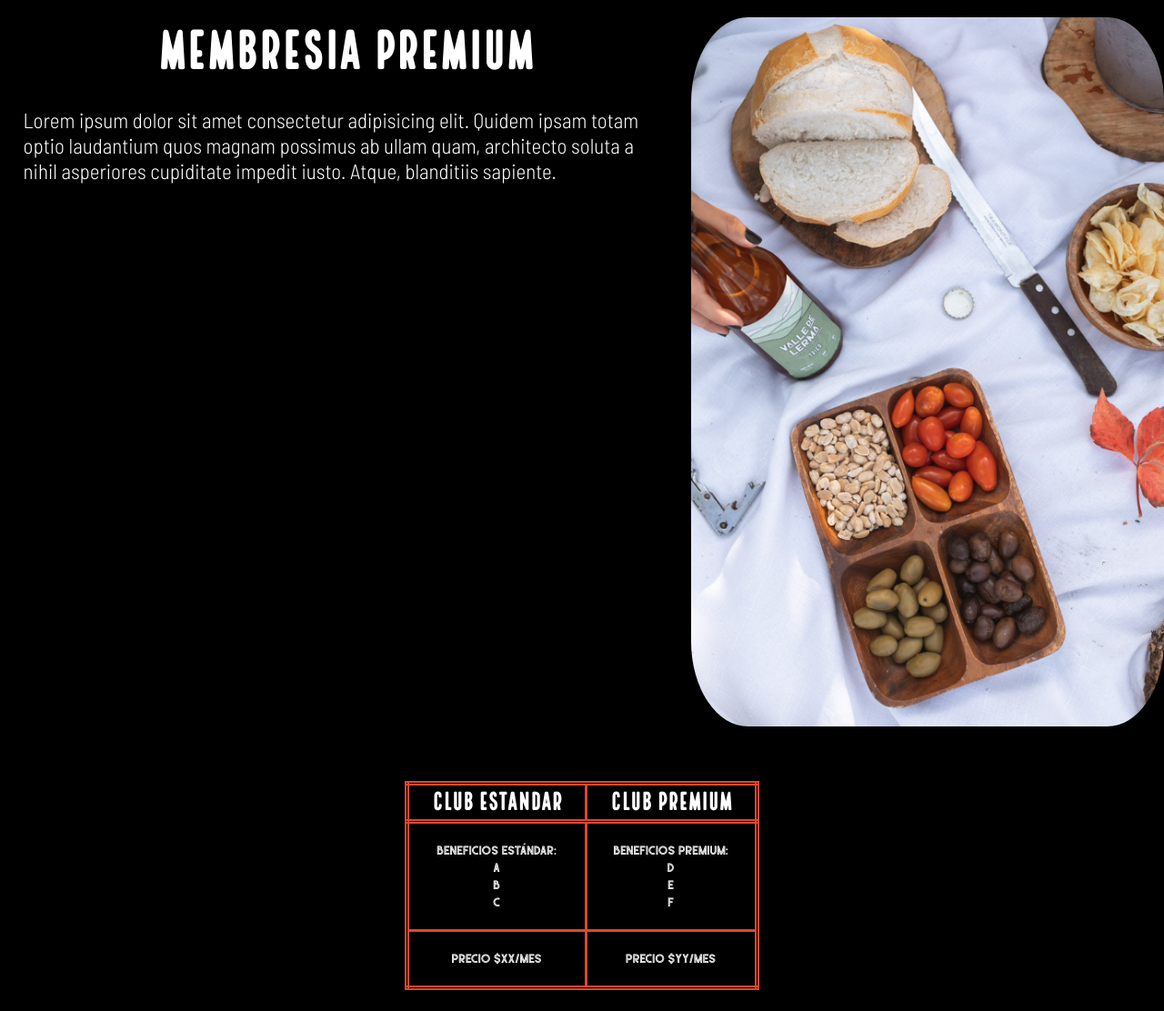
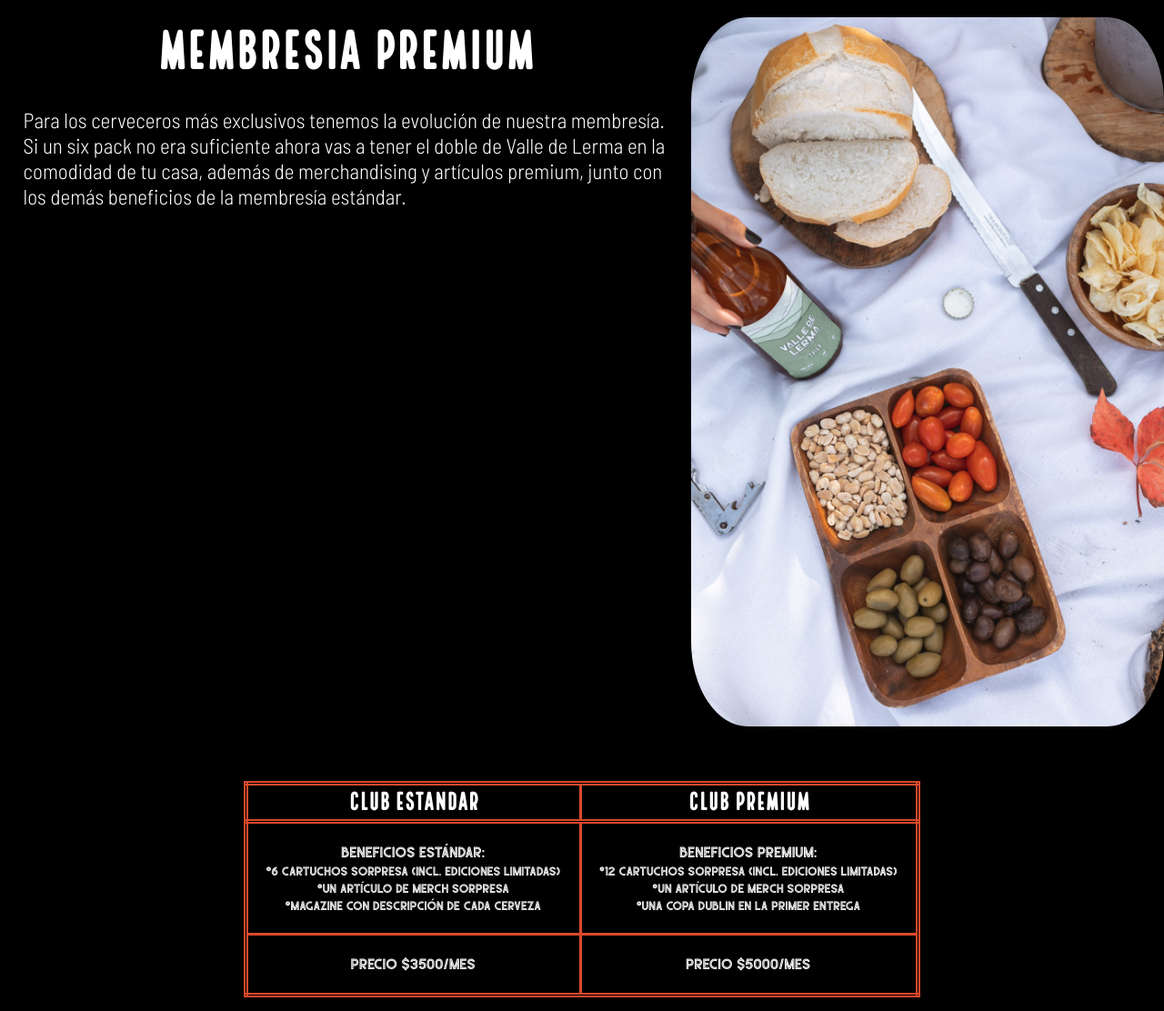
Before and after one commit to ezegianera/Entrega-Final-DW---Gianera, a website: page pages/club-vdl.html in a window 1280 px wide. Shown: the part 2030-3142 px from the top of the page at 91% size. Drawn offline with Linux system fonts and the light colour scheme.

Commit message:
Modificaciones finales en pagina club

```diff
--- a/pages/club-vdl.html
+++ b/pages/club-vdl.html
@@ -92,11 +92,7 @@
             <img src="../img/clube.jpg" alt="Club estándar valle de lerma" class="clmain__estandar--imagen">
             <div class="clmain__estandar--texto">
                 <h2>Membresia estandar</h2>
-                <p>Lorem ipsum dolor sit amet consectetur adipisicing elit. Facere ex,        delectus natus in fugit suscipit ad
-                    porro soluta architecto tempora!
-                    Lorem ipsum dolor sit, amet consectetur adipisicing elit. Velit corrupti nam laudantium a provident
-                    quidem totam esse eos pariatur, alias odit fuga ipsam. Officiis voluptatem, nam illum minus repellat
-                    nisi.</p>
+                <p>Obtené las mejores cervezas de Salta en la comodidad de tu hogar uniéndote a la membresía estándar de Valle de Lerma. Mensualmente vas a recibir un six pack de cervezas de variados estilos, junto con artículos adicionales y sorpresas estacionales.</p>
             </div>
         </div>
 
@@ -105,11 +101,7 @@
             <img src="../img/clubp.jpg" alt="Club premium valle de lerma" class="clmain__premium--imagen">
             <div class="clmain__premium--texto">
                 <h2>Membresia premium</h2>
-                <p>Lorem ipsum dolor sit amet consectetur adipisicing elit. Quidem ipsam totam optio laudantium quos
-                    magnam
-                    possimus ab ullam quam, architecto soluta a nihil asperiores cupiditate impedit iusto. Atque,
-                    blanditiis
-                    sapiente.</p>
+                <p>Para los cerveceros más exclusivos tenemos la evolución de nuestra membresía. Si un six pack no era suficiente ahora vas a tener el doble de Valle de Lerma en la comodidad de tu casa, además de merchandising y artículos premium, junto con los demás beneficios de la membresía estándar.</p>
             </div>
         </div>
 
@@ -125,23 +117,23 @@
                 <td>
                     Beneficios estándar:
                     <ul>
-                        <li>A</li>
-                        <li>B</li>
-                        <li>C</li>
+                        <li>*6 cartuchos sorpresa (incl. ediciones limitadas)</li>
+                        <li>*Un artículo de merch sorpresa</li>
+                        <li>*Magazine con descripción de cada cerveza</li>
                     </ul>
                 </td>
                 <td>
                     Beneficios premium:
                     <ul>
-                        <li>D</li>
-                        <li>E</li>
-                        <li>F</li>
+                        <li>*12 cartuchos sorpresa (incl. ediciones limitadas)</li>
+                        <li>*Un artículo de merch sorpresa</li>
+                        <li>*Una copa Dublin en la primer entrega</li>
                     </ul>
                 </td>
             </tr>
             <tr>
-                <td>Precio $XX/mes</td>
-                <td>Precio $YY/mes</td>
+                <td>Precio $3500/mes</td>
+                <td>Precio $5000/mes</td>
             </tr>
         </table>
 
--- a/scss/components/_clubvdl.scss
+++ b/scss/components/_clubvdl.scss
@@ -121,11 +121,12 @@
                 border: $border-tabla;
                 color: white;
                 font-family: caredrock;
-                font-size: 1.5vw;
+                font-size: 1.8vw;
 
                 ul{
 
                     li{
+                        font-size: 1.5vw;
                         list-style-type: none;
                     }
                 }
@@ -209,7 +210,10 @@
             tr{
 
                 td{
-                    font-size: 3.5vw;
+                    font-size: 5vw;
+                    ul{
+                        li{ font-size: 3.5vw;}
+                    }
                 }
             }
         }
@@ -287,7 +291,12 @@
             tr{
 
                 td{
-                    font-size: 5vw;
+                    font-size: 5.5vw;
+                    ul{
+                        li{
+                            font-size: 5vw;
+                        }
+                    }
                 }
             }
         }
```
Also changed, not shown: css/styles.css.
